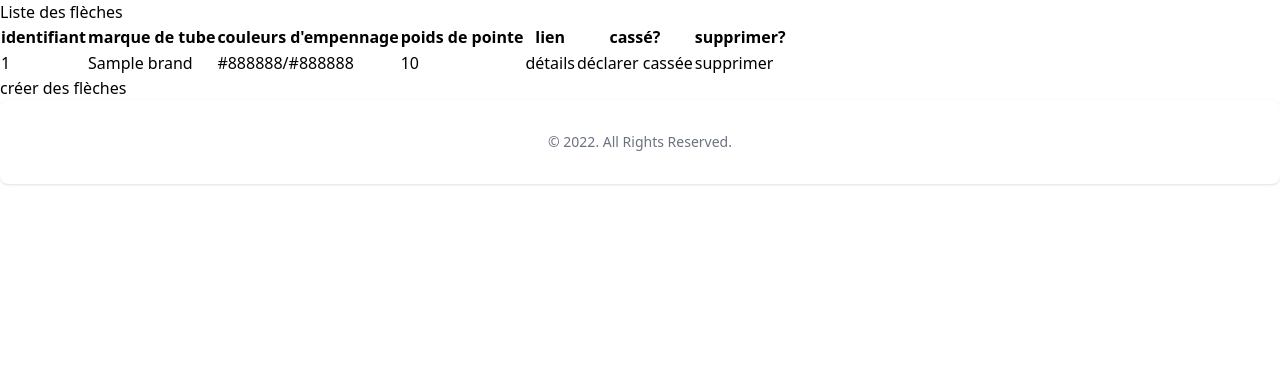
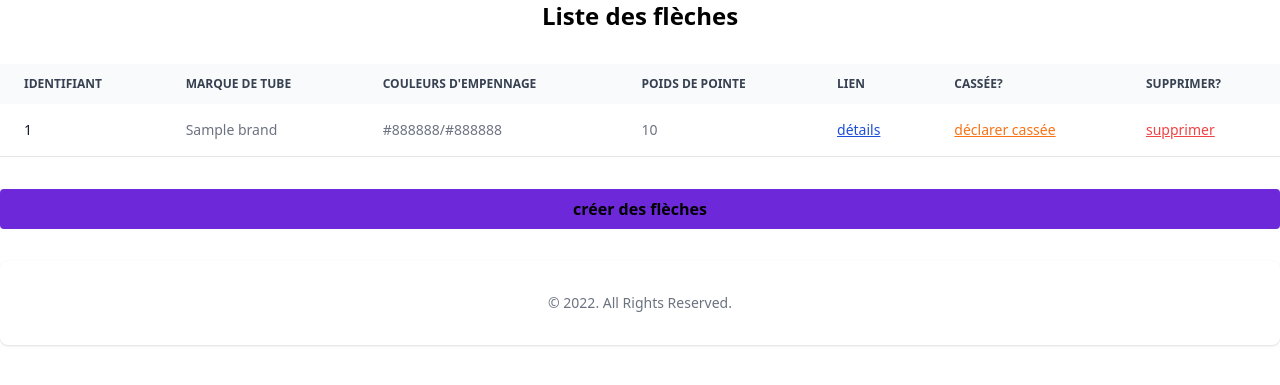
Before and after one commit to remace/OC-P13_Archery_Buddy, a Django app: template ArcheryBuddy/equipment/templates/equipment/list_arrows.html in a window 1280 px wide. Shown: the part 72-457 px from the top of the page. Run offline with Django 4.2, Linux system fonts and the light colour scheme; the template is opened without the code that fills it: most values are stand-ins (such as "Sample title", 1, 10 or a date in 2020); some libraries are stand-ins or nearby versions.

Commit message:
💄 arrow list
refers issue #32

```diff
--- a/ArcheryBuddy/equipment/templates/equipment/list_arrows.html
+++ b/ArcheryBuddy/equipment/templates/equipment/list_arrows.html
@@ -1,31 +1,48 @@
-{% extends 'core/base.html' %}
-
+{% extends "core/base.html" %}
 {% block content %}
-<h1>Liste des flèches</h1>
-
+    <h1 class="mb-8 text-2xl text-center font-bold">Liste des flèches</h1>
     {% if arrows %}
-<table>
+        <div class="relative overflow-x-auto">
+            <table class="w-full text-sm text-left text-gray-500 dark:text-gray-400">
+                <thead class="text-xs text-gray-700 uppercase bg-gray-50 dark:bg-gray-700 dark:text-gray-400">
                     <tr>
-        <th>identifiant</th>
-        <th>marque de tube</th>
-        <th>couleurs d'empennage</th>
-        <th>poids de pointe</th>
-        <th>lien</th>
-        <th>cassé?</th>
-        <th>supprimer?</th>
+                        <th scope="col" class="px-6 py-3">Identifiant</th>
+                        <th scope="col" class="px-6 py-3">Marque de tube</th>
+                        <th scope="col" class="px-6 py-3">Couleurs d'empennage</th>
+                        <th scope="col" class="px-6 py-3">Poids de pointe</th>
+                        <th scope="col" class="px-6 py-3">Lien</th>
+                        <th scope="col" class="px-6 py-3">Cassée?</th>
+                        <th scope="col" class="px-6 py-3">Supprimer?</th>
                     </tr>
-    {% for arrow in arrows%}
-    <tr>
-        <td>{{arrow.id}}</td>
-        <td>{{arrow.tube.brand}}</td>
-        <td>{{arrow.feathering.cock_color}}/{{arrow.feathering.color}}</td>
-        <td>{{arrow.tip.weight}}</td>
-        <td><a href={% url 'arrows_detail' arrow.id %}>détails</a></td>
-        <td><a href={% url 'arrows_update' arrow.id %}>déclarer cassée</a></td>
-        <td><a href={% url 'arrows_delete' arrow.id %}>supprimer</a></td>
+                </thead>
+                <tbody>
+                    {% for arrow in arrows %}
+                        <tr class="bg-white border-b dark:bg-gray-800 dark:border-gray-700">
+                            <th scope="row"
+                                class="px-6 py-4 font-medium text-gray-900 whitespace-nowrap dark:text-white">
+                                {{ arrow.id }}
+                            </th>
+                            <td class="px-6 py-4">{{ arrow.tube.brand }}</td>
+                            <td class="px-6 py-4">{{ arrow.feathering.cock_color }}/{{ arrow.feathering.color }}</td>
+                            <td class="px-6 py-4">{{ arrow.tip.weight }}</td>
+                            <td class="px-6 py-4">
+                                <a class="underline text-blue-700"
+                                   href="{% url 'arrows_detail' arrow.id %}">détails</a>
+                            </td>
+                            <td class="px-6 py-4">
+                                <a class="underline text-orange-500"
+                                   href="{% url 'arrows_update' arrow.id %}">déclarer cassée</a>
+                            </td>
+                            <td class="px-6 py-4">
+                                <a class="underline text-red-500"
+                                   href="{% url 'arrows_delete' arrow.id %}">supprimer</a>
+                            </td>
                         </tr>
                     {% endfor %}
+                </tbody>
             </table>
+        </div>
     {% endif %}
-<a href={% url 'arrows_create'%}>créer des flèches</a>
+    <a class="my-8 text-center block cursor-pointer bg-violet-700 hover:bg-violet-900 font-bold py-2 px-4 rounded w-full"
+       href="{% url 'arrows_create' %}">créer des flèches</a>
 {% endblock content %}
```
Also changed, not shown: ArcheryBuddy/core/templates/core/header_menu.html (+41 -14 lines), ArcheryBuddy/records/templates/records/list_stats_sessions.html (+7 -8 lines), ArcheryBuddy/records/templates/records/stats_session_result.html (+16 -15 lines). Lines whose indentation alone changed are shown as unchanged.
